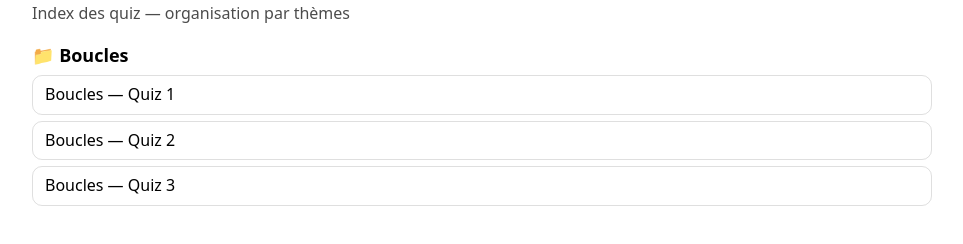
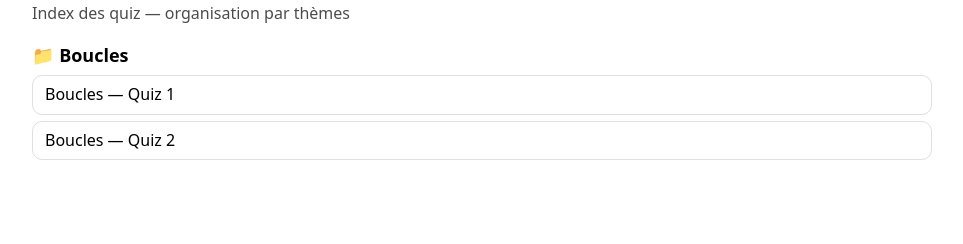
Before and after one commit to nutcrax/python-quiz, a plain HTML site: page index.html in a window 1280 px wide. Shown: the part 62-306 px from the top of the page, without its empty margins (158-1121 px from the left). Drawn offline with Linux system fonts and the light colour scheme.

Commit message:
Add files via upload

```diff
--- a/index.html
+++ b/index.html
@@ -52,11 +52,6 @@
           Boucles — Quiz 2
         </a>
       </li>
-      <li>
-        <a class="quiz" href="engine.html?quiz=Quiz-JS/Boucles/q-boucles-3.js">
-          Boucles — Quiz 3
-        </a>
-      </li>
     </ul>
   </div>
 </div>
```
